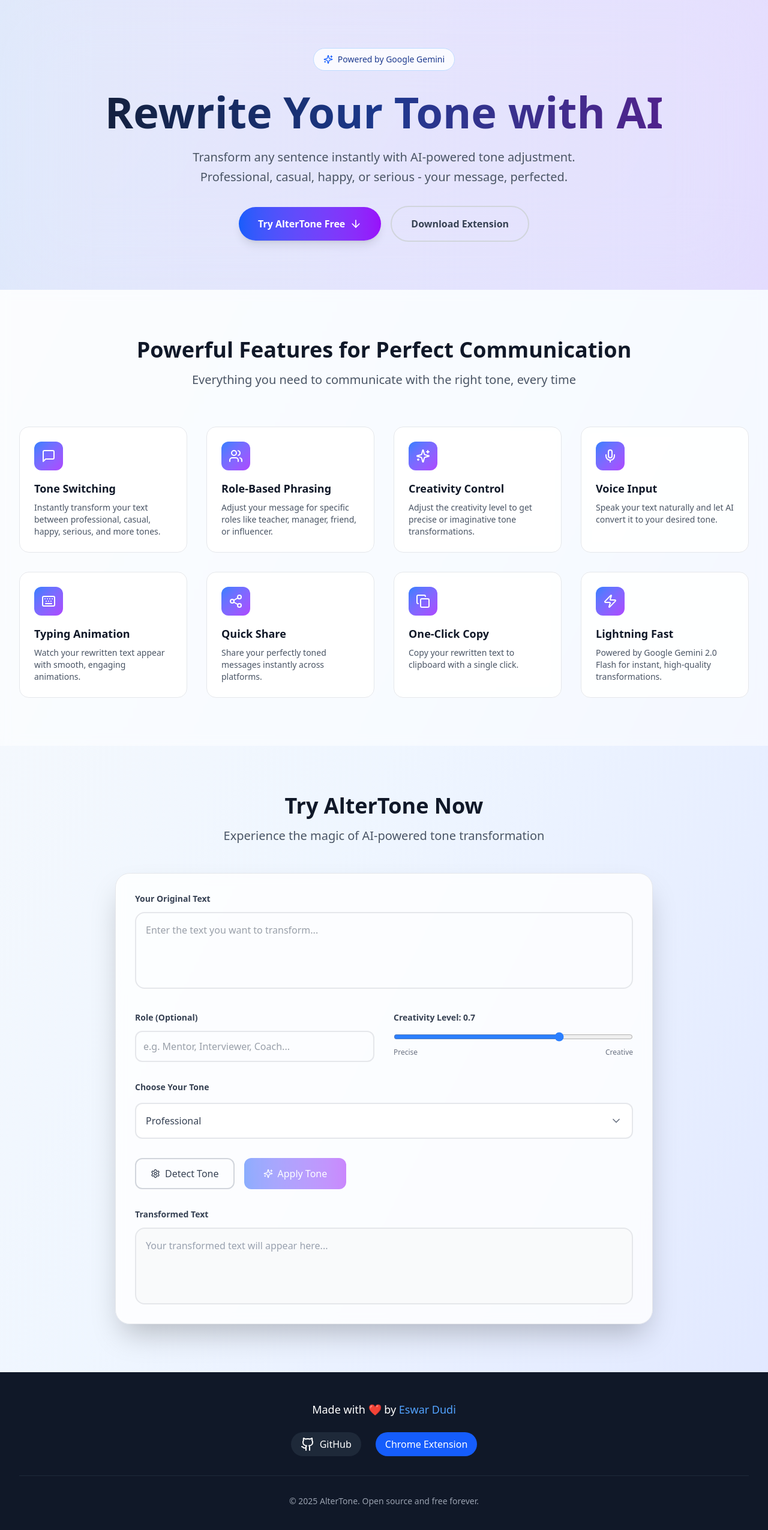
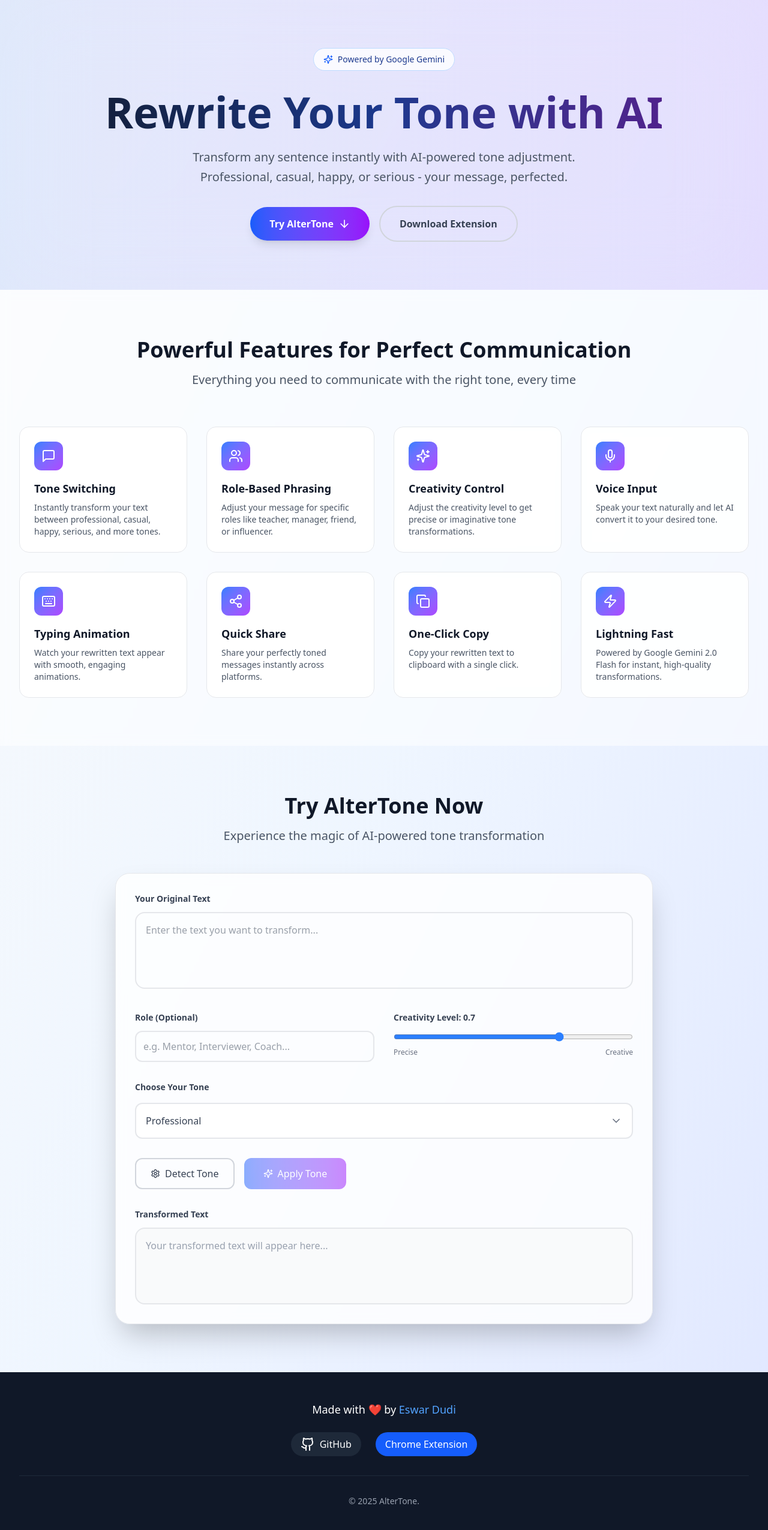
Before and after one commit to eswar-7116/altertone, a Next.js app: page / in a window 1280 px wide. Shown: the top 2550 px of the page at 60% size. Built offline with nearby package versions, Linux system fonts and the light colour scheme.

Commit message:
Update UI

```diff
--- a/src/components/Footer.tsx
+++ b/src/components/Footer.tsx
@@ -38,7 +38,7 @@ export default function Footer() {
         </div>
 
         <div className="text-center mt-8 pt-8 border-t border-gray-800 text-gray-400 text-sm">
-          © 2025 AlterTone. Open source and free forever.
+          © 2025 AlterTone.
         </div>
       </div>
     </footer>
--- a/src/components/Hero.tsx
+++ b/src/components/Hero.tsx
@@ -26,7 +26,7 @@ export default function Hero() {
             href="#demo"
             className="flex items-center gap-2 px-8 py-4 text-white font-semibold rounded-full shadow-lg cursor-pointer bg-gradient-to-r from-blue-600 to-purple-600 hover:from-blue-700 hover:to-purple-700 hover:scale-105 hover:shadow-xl transition-all duration-300 group"
           >
-            Try AlterTone Free
+            Try AlterTone
             <ArrowDown className="w-5 h-5 group-hover:animate-bounce"/>
           </a>
 
```
